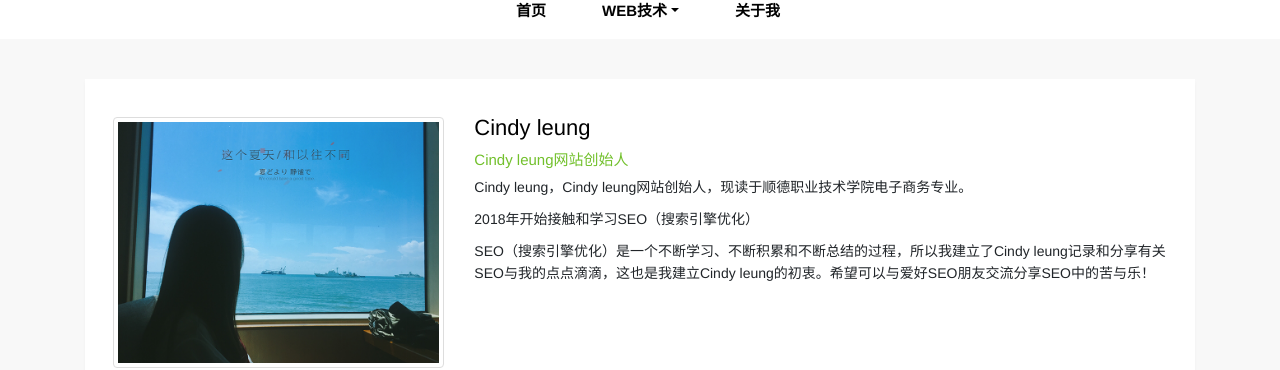
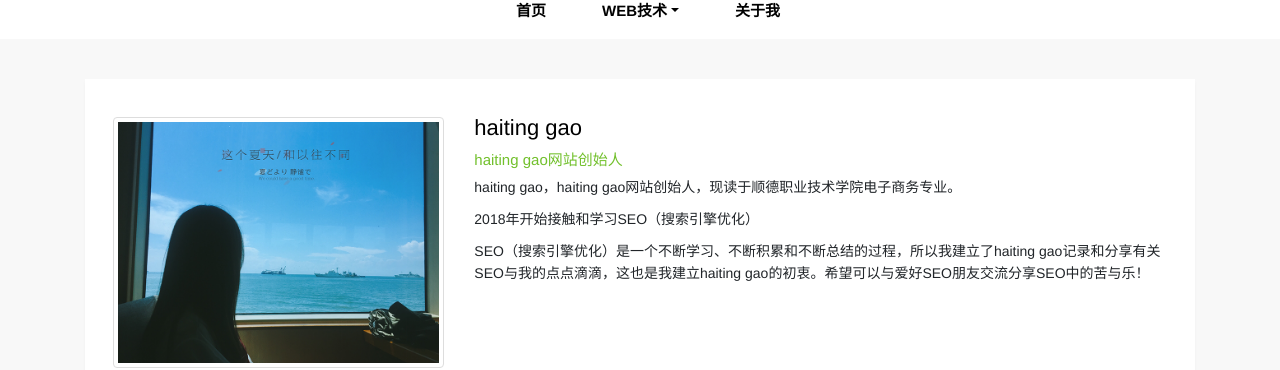
Before and after one commit to haiting1209/haiting1209.github.io, a Jekyll site: the page built from pages/about.html, in a window 1280 px wide. Shown: the part 148-518 px from the top of the page. Built offline with Jekyll 4.4.1, drawn with Linux system fonts in a browser that asks for light colours.

Commit message:
Update about.html

```diff
--- a/pages/about.html
+++ b/pages/about.html
@@ -3,7 +3,7 @@ layout: default
 permalink: /about/
 title: 博主简介
 keywords: haiting
-description: haitinh gao，haiting gao吃喝玩乐，现读于顺德职业技术学院电子商务专业。
+description: haiting gao，haiting gao吃喝玩乐，现读于顺德职业技术学院电子商务专业。
 ---
 <div id="single">
   <div class="container">
@@ -12,11 +12,11 @@ description: haitinh gao，haiting gao吃喝玩乐，现读于顺德职业技术
         <div class="row">
           <div class="col-md-4 mt-4"><img src="/images/pages/about.jpg" alt="Zack Wong" class="img-thumbnail"></div>
           <div class="col-md-8 mt-4">
-            <p class="post-title">Cindy leung</p>
-            <p class="post-tag">Cindy leung网站创始人</p>
-            <p>Cindy leung，Cindy leung网站创始人，现读于顺德职业技术学院电子商务专业。</p>
+            <p class="post-title">haiting gao</p>
+            <p class="post-tag">haiting gao网站创始人</p>
+            <p>haiting gao，haiting gao网站创始人，现读于顺德职业技术学院电子商务专业。</p>
             <p>2018年开始接触和学习SEO（搜索引擎优化）</p>
-            <p>SEO（搜索引擎优化）是一个不断学习、不断积累和不断总结的过程，所以我建立了Cindy leung记录和分享有关SEO与我的点点滴滴，这也是我建立Cindy leung的初衷。希望可以与爱好SEO朋友交流分享SEO中的苦与乐！</p>
+            <p>SEO（搜索引擎优化）是一个不断学习、不断积累和不断总结的过程，所以我建立了haiting gao记录和分享有关SEO与我的点点滴滴，这也是我建立haiting gao的初衷。希望可以与爱好SEO朋友交流分享SEO中的苦与乐！</p>
           </div>
           <div class="col-md-12 my-4"><hr></div>
           <div class="col-md-6">
```
